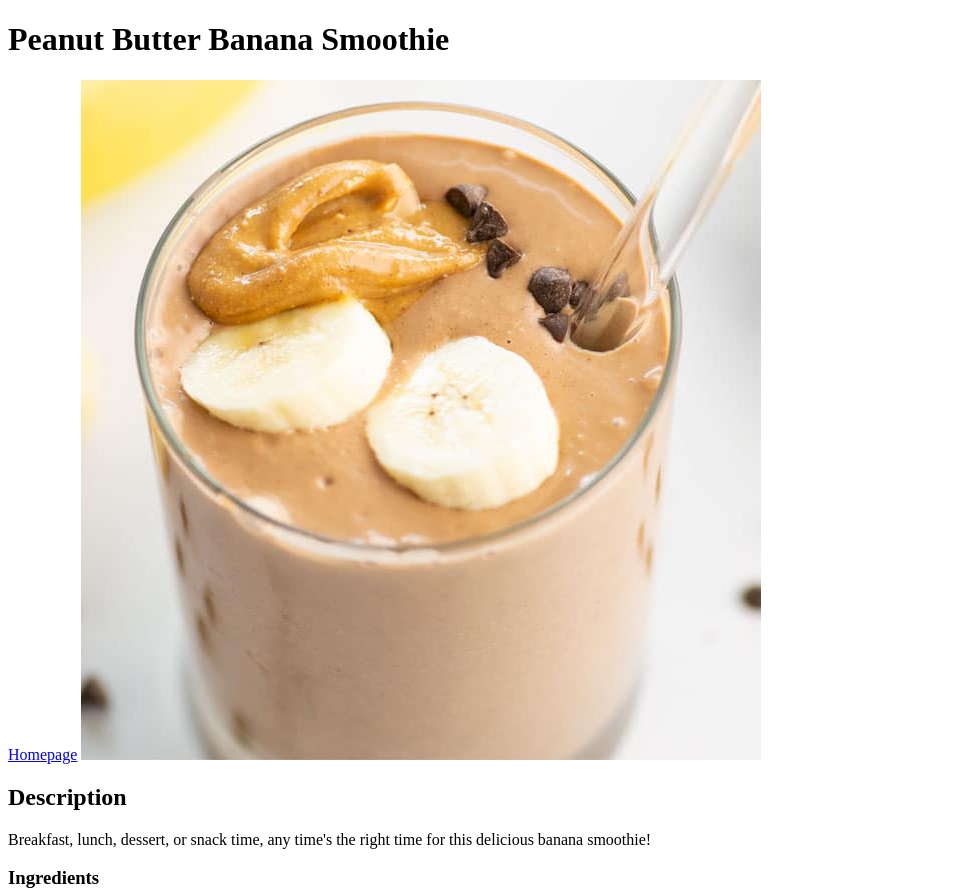
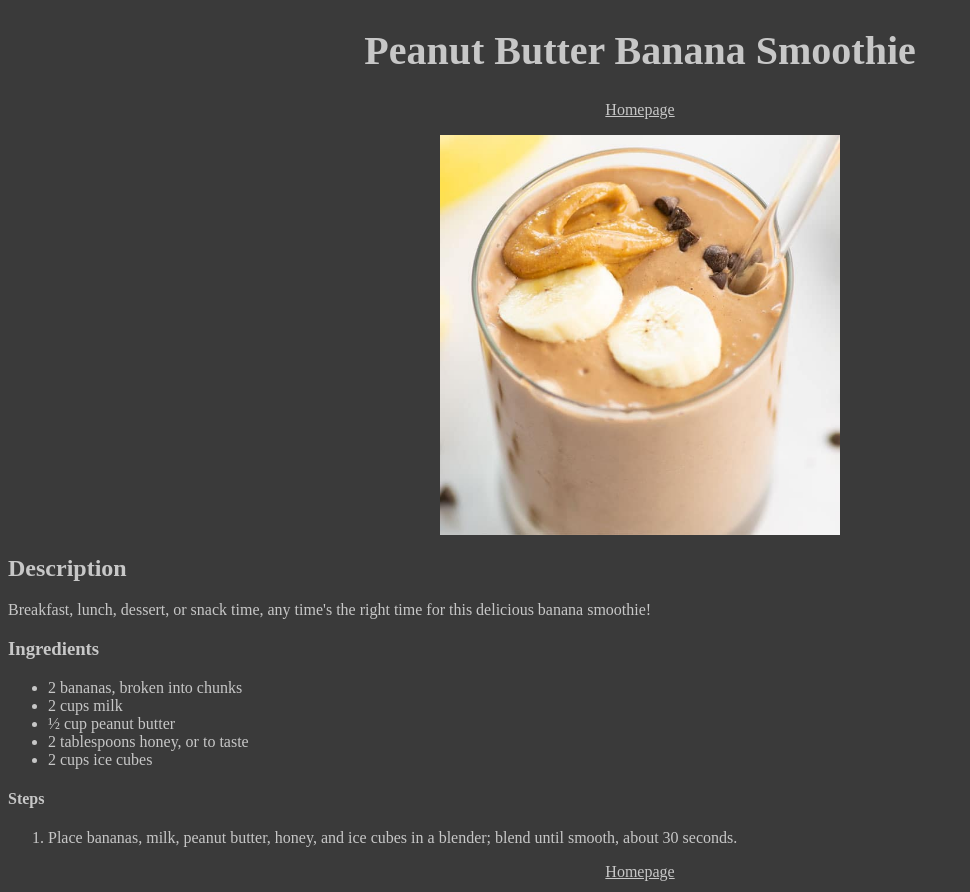
Before and after one commit to DouglasCBS/odin-recipes, a plain HTML site: page recipes/peanut-butter-banana-smoothie.html in a window 1280 px wide. Shown: the top 892 px of the page, without its empty margins (0-970 px from the left). Drawn offline with Linux system fonts and the light colour scheme.

Commit message:
Add classes and styles.css
Added classes
Resized images and text, added color

```diff
--- a/recipes/peanut-butter-banana-smoothie.html
+++ b/recipes/peanut-butter-banana-smoothie.html
@@ -3,11 +3,12 @@
     <head>
         <meta charset="utf-8">
         <title>Peanut Butter Banana Smoothie</title>
+        <link rel="stylesheet" href="../styles.css"
     </head>
     <body>
-        <h1>Peanut Butter Banana Smoothie</h1>
-        <a href="../index.html">Homepage</a>
-        <img src="../img/banana-smoothie.jpg">
+        <h1 class="title">Peanut Butter Banana Smoothie</h1>
+        <p class="return"><a href="../index.html">Homepage</a></p>
+        <img class="img" src="../img/banana-smoothie.jpg">
         <h2>Description</h2>
         <p>Breakfast, lunch, dessert, or snack time, any time's the right time for this delicious banana smoothie!</p>
         <h3>Ingredients</h3>
@@ -23,6 +24,6 @@
             <li>Place bananas, milk, peanut butter, honey, and ice cubes in a blender; blend until smooth, about 30 seconds.</li>
         </ol>
 
-        <a href="../index.html">Homepage</a>
+        <p class="return"><a href="../index.html">Homepage</a></p>
     </body>
 </html>
--- /dev/null
+++ b/styles.css
@@ -0,0 +1,32 @@
+* {
+    background-color: rgb(58, 58, 58);
+    color: rgb(199, 199, 199);
+    font-family: "Times New Roman", Times, serif;
+
+}
+
+.recipe,
+.title {
+    text-align: center;
+}
+
+p.return {
+    text-align: center;
+}
+
+.recipe {
+    font-size: 25px;
+    list-style: none;
+}
+
+.title {
+    font-size: 40px;
+}
+
+.img {
+    display: block;
+    height: auto;
+    width: 400px;
+    margin-left: auto;
+    margin-right: auto;
+}
```
Also changed, not shown: index.html (+5 -4 lines), recipes/chocolate-cupcake.html (+5 -4 lines), recipes/cronuts.html (+5 -5 lines).
